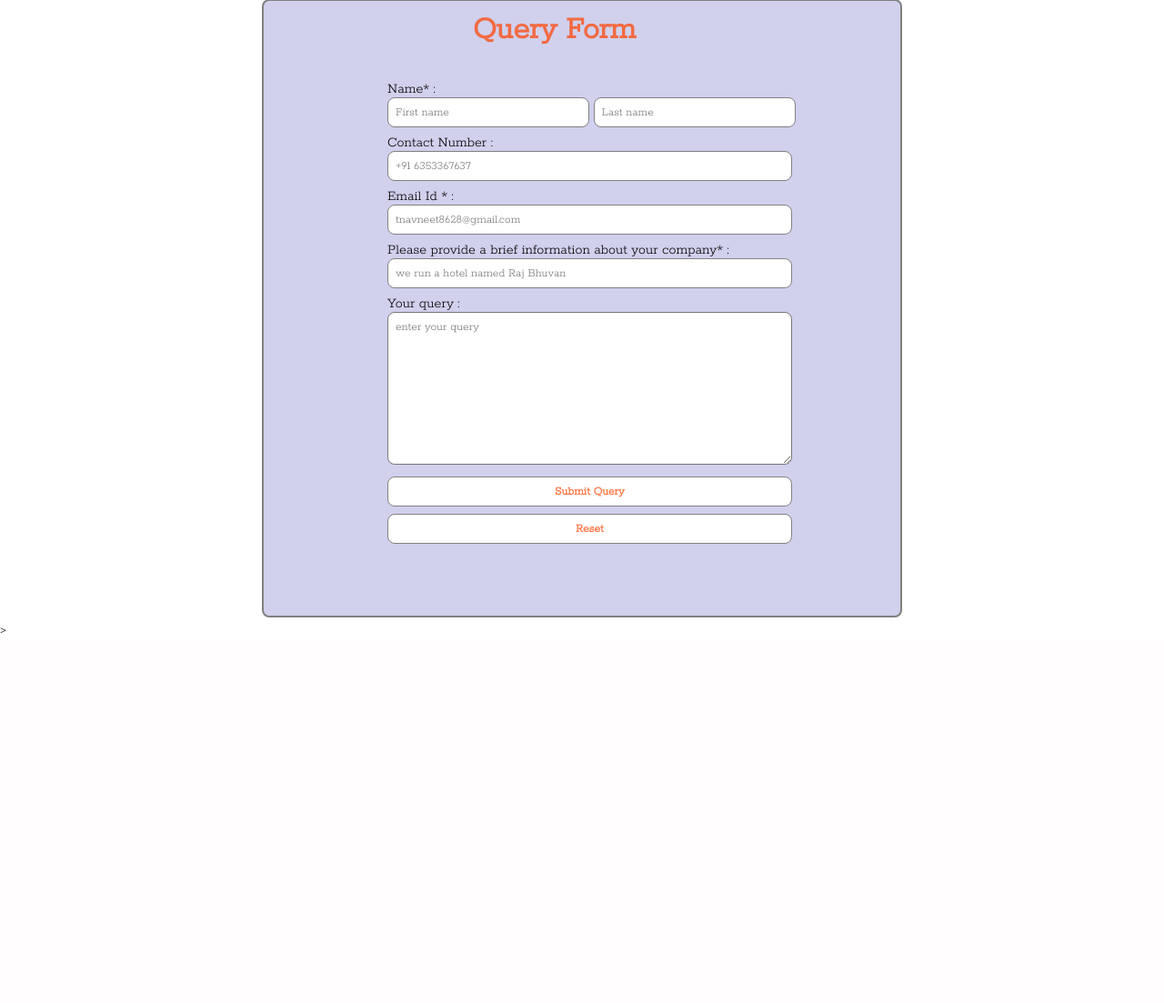
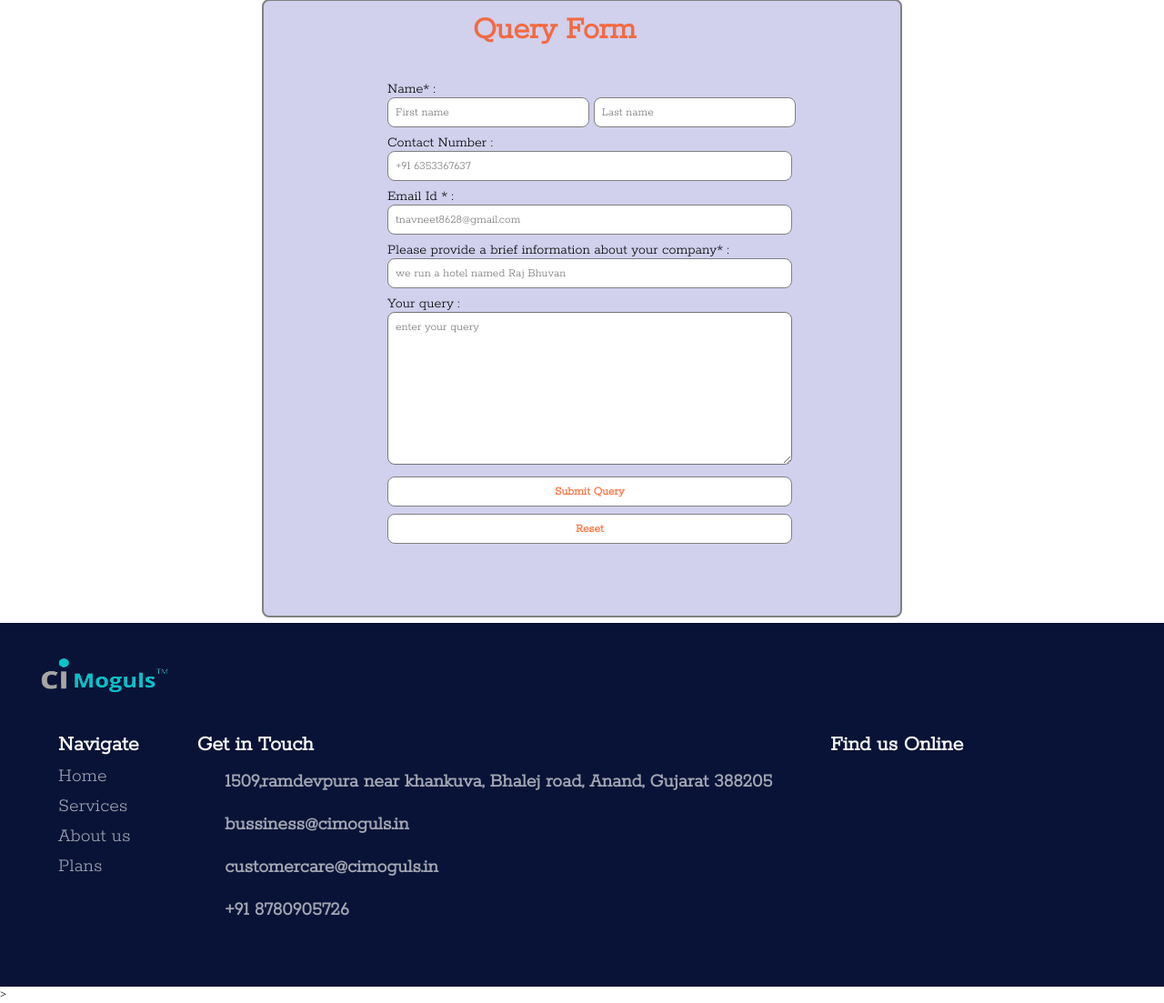
Before and after one commit to navneetthakor/dma, a PHP site: page /html/index.html in a window 1280 px wide. Shown: the part 2315-3418 px from the top of the page at 91% size. Before the commit the page ends 3011 px from the top, so only its background shows below. Run offline with PHP 8.4, Linux system fonts and the light colour scheme.

Commit message:
footer added first time

```diff
--- a/css/index.css
+++ b/css/index.css
@@ -470,8 +470,67 @@ textarea{
    background-color:  rgba(255, 68, 0, 0.725);
    transition:all 1s ease-out;
 }
+/* section 4 ends  */
 
-/*section -3 css : */
+/* footer stayling starts here  */
+footer{
+    width: 100vw;
+    height: 50vh;
+    background-color: #091337;
+}
+
+/* footer logo styling  */
+#flogo{
+    width: 12vw;
+    height: 10vh;
+    overflow: hidden;
+    padding-top: 4vh;
+    margin-left: 3vw;
+}
+
+#flogo img{
+    width: 100%;
+    height: 100%;
+}
+
+/* styling of all remaining content of footer  */
+#fcontainer{
+    margin-top: 5vh;
+    display: flex;
+    /* color: whitesmoke; */
+}
+
+#fcontainer div{
+    margin-left: 5vw ;
+    color: #a1a5b1;
+}
+#fcontainer div h2{
+    color: whitesmoke;
+}
+
+/* nevigetion section  */
+#fcd1{
+    display: flex;
+    flex-direction: column;
+}
+
+#fcd1 a{
+    text-decoration: none;
+    color: #a1a5b1;
+    font-size: 2.7vh;
+    padding-top: 1vh;
+}
+
+#fcd1 a:hover{
+    color: var(--1stcolor);
+}
+
+/* get in touch section  */
+#fcd2 h3{
+    padding-top: 1vh;
+    padding-bottom: 1vh;
+    font-size: 2.7vh;
+}
 
 
 /* utility classes  */
--- a/html/index.html
+++ b/html/index.html
@@ -12,6 +12,8 @@
     <link rel="preconnect" href="https://fonts.googleapis.com">
     <link rel="preconnect" href="https://fonts.gstatic.com" crossorigin>
     <link href="https://fonts.googleapis.com/css2?family=Rokkitt:wght@100&family=Ubuntu&display=swap" rel="stylesheet">
+    <!-- google icons style sheet  -->
+    <link href="https://fonts.googleapis.com/icon?family=Material+Icons" rel="stylesheet">
     <title>Document</title>
 </head>
 
@@ -154,6 +156,30 @@
             </div>
         </section>
     </main>
+    <footer>
+        <div id="flogo">
+            <img src="/images/cilogo.png" alt="">
+        </div>
+        <div id="fcontainer">
+            <div id="fcd1">
+                <h2>Navigate</h2>
+                <a href="">Home</a>
+                <a href="">Services</a>
+                <a href="">About us</a>
+                <a href="">Plans</a>
+            </div>
+            <div id="fcd2">
+                <h2>Get in Touch</h2>
+                <h3> <i class="material-icons">&#xe567; </i>&nbsp;  1509,ramdevpura near khankuva, Bhalej road, Anand, Gujarat 388205</h3>
+                <h3><i class="material-icons">&#xe554; </i>&nbsp; bussiness@cimoguls.in</h3>
+                <h3><i class="material-icons">&#xe554; </i>&nbsp; customercare@cimoguls.in</h3>
+                <h3><i class="material-icons">&#xe551; </i>&nbsp; +91 8780905726</h3>
+            </div>
+            <div id="fcd3">
+                <h2>Find us Online</h2>
+            </div>
+        </div>
+    </footer>
 
     <!--All javascript files to be inserted at the end of the body-->>
     <script src="/js/script.js"></script>
```
